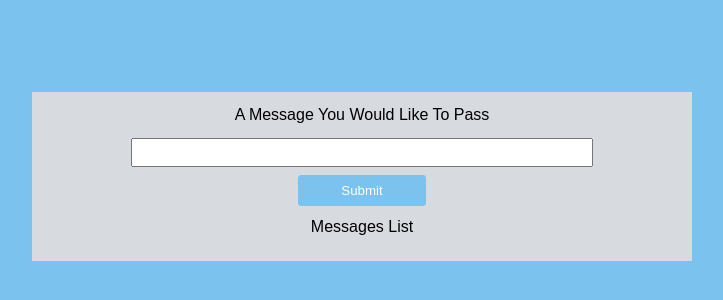
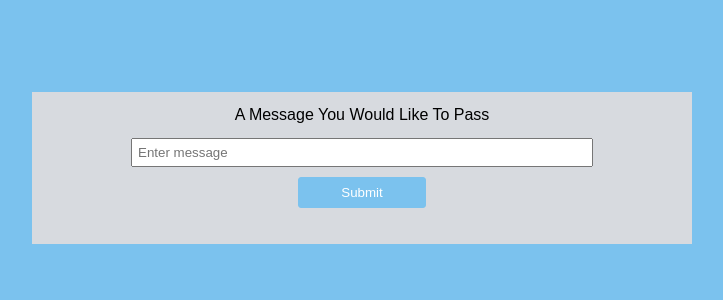
Before and after one commit to aselwilliams/pass-msg-react, a React (Create React App) app: page / in a window 1280 px wide. Shown: the part 148-448 px from the top of the page, without its empty margins (224-947 px from the left). Built offline with nearby package versions, Linux system fonts and the light colour scheme.

Commit message:
toggled the msg list h4

```diff
--- a/src/App.css
+++ b/src/App.css
@@ -38,6 +38,9 @@ h4 {
   display: flex;
   justify-content: space-between;
 }
+button{
+  cursor: pointer;
+}
 
 #submit-btn {
   border: 1px solid rgb(123, 194, 238);
@@ -46,8 +49,7 @@ h4 {
   background-color: rgb(123, 194, 238);
   padding: 7px 10px;
   width: 20%;
-  margin: 8px auto;
-  cursor: pointer;
+  margin: 10px auto;
 }
 
 #output-text {
--- a/src/App.js
+++ b/src/App.js
@@ -8,17 +8,11 @@ class App extends Component {
     super();
     this.state = {
       inputValue: "",
-      output: "HELLO WORLD",
       alert: false,
       messages: [],
-      newMessage: ""
     };
   }
 
-  // handleChange = (e) => {
-  //   console.log(e.target.value);
-  //   this.setState({ inputValue: e.target.value });
-  // };
   handleSubmit = () => {
     const { inputValue, alert, messages } = this.state;
     if (this.state.inputValue === "") {
@@ -27,7 +21,6 @@ class App extends Component {
         this.setState({ alert: !alert });
       }, 3000);
     } else {
-      // let newList = [...messages, inputValue];
       this.setState({ messages: [...messages,inputValue] });
       this.setState({ inputValue: "" });
     }
@@ -37,6 +30,7 @@ class App extends Component {
     const { messages}= this.state;
     this.setState({messages: messages.filter((el, ind)=>ind !== index)})
   }
+
   render() {
     const { inputValue, output, alert,messages } = this.state;
     return (
@@ -57,7 +51,8 @@ class App extends Component {
             <p className={alert ? "show red-msg" : "no-show"}>
               Please Enter A Value To Pass
             </p>
-            <h4>Messages List</h4>
+            {messages.length!==0 && (<h4>Messages List</h4>)}
+
             <div>
               <PassMsg messages={messages} deleteMsg={(index)=>this.handleDelete(index)}/>
             </div>
--- a/src/components/Input.js
+++ b/src/components/Input.js
@@ -8,6 +8,7 @@ function Input({value,handleChange}) {
               type="text"
               id="input-text"
               onChange={(e)=>handleChange(e.target.value)}
+              placeholder='Enter message'
             />
     </div>
   )
```
